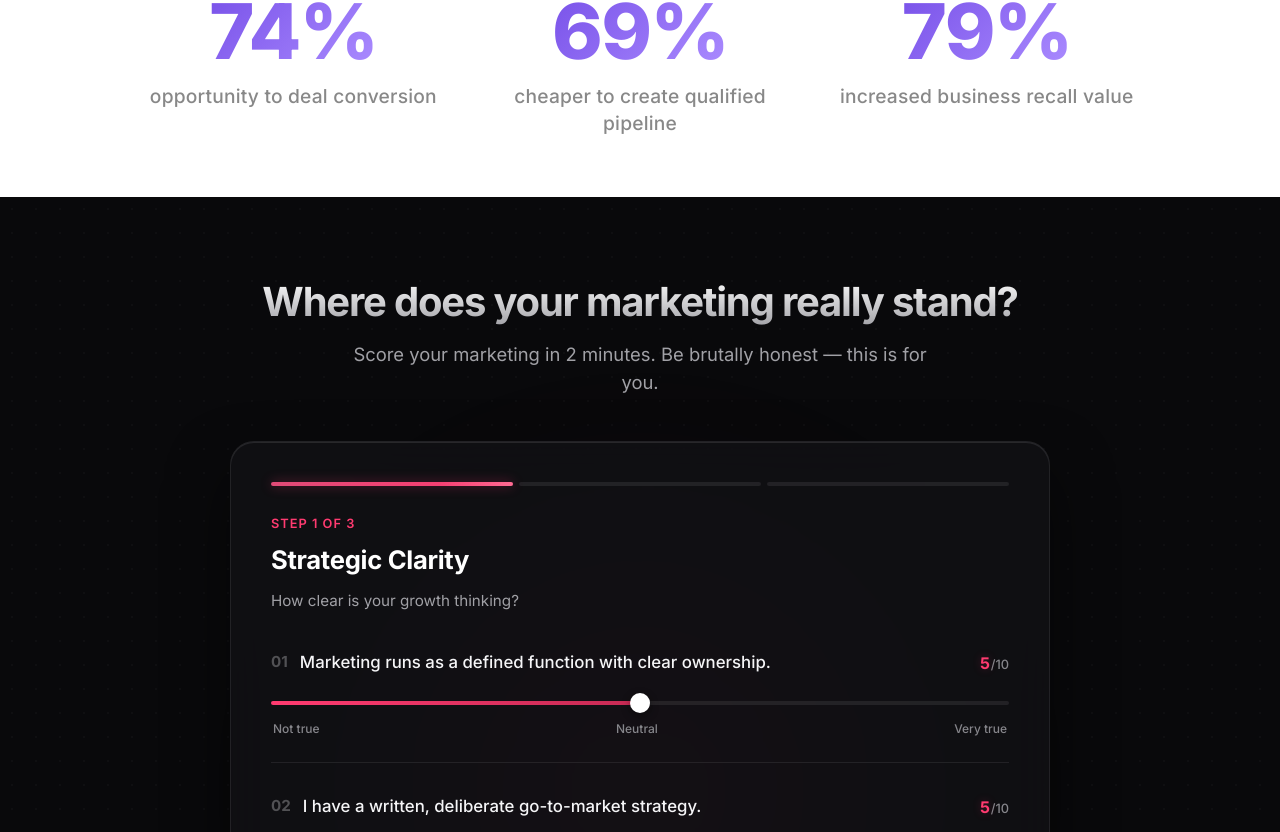
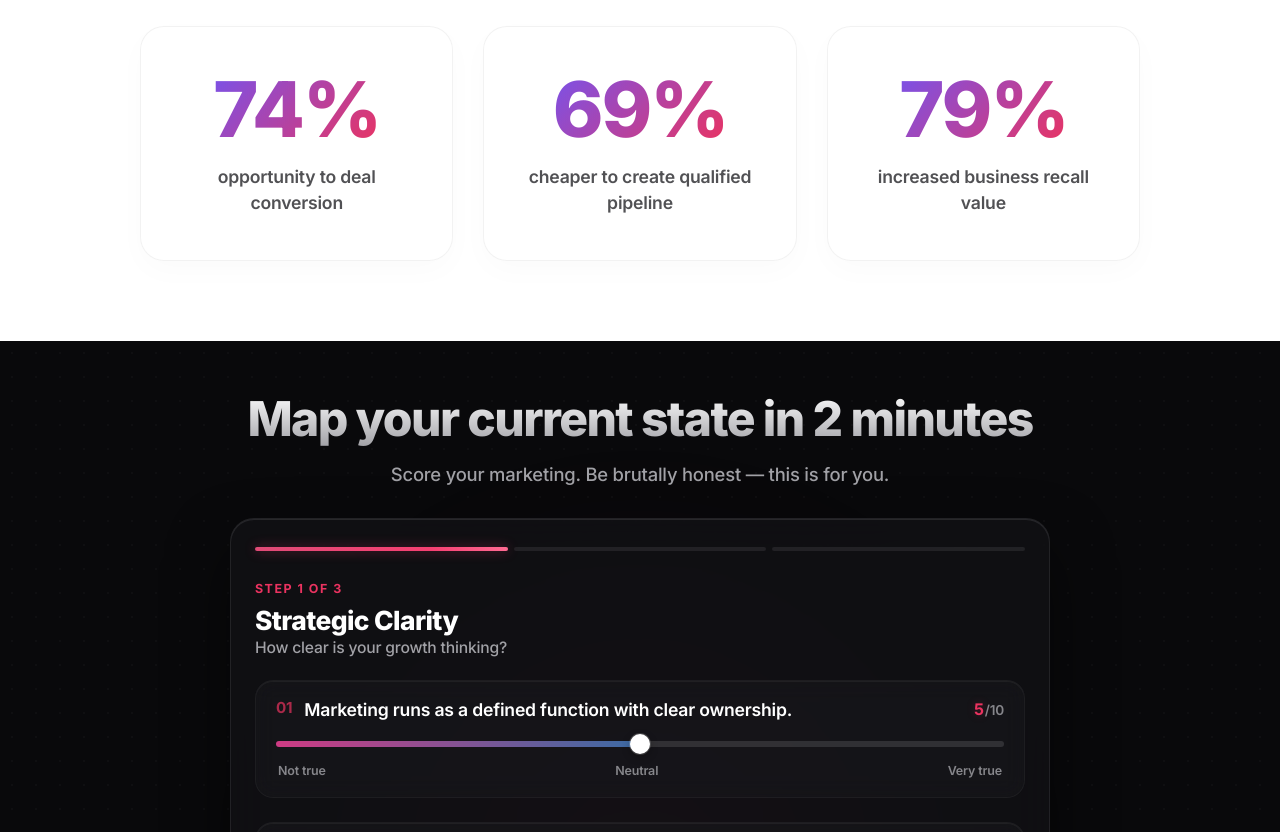
Before and after one commit to ajinkya-modse/communic8, a Next.js app: page / in a window 1280 px wide. Shown: the part 4988-5820 px from the top of the page. Built offline with nearby package versions, Linux system fonts and the light colour scheme.

Commit message:
assessment question section update

```diff
--- a/app/globals.css
+++ b/app/globals.css
@@ -1044,36 +1044,38 @@ a {
 
 /* Metrics Section Styles */
 .metrics-section {
-  background: #ffffff;
-  padding: 60px 24px;
+  background: transparent;
+  padding: 80px 24px;
   text-align: center;
+  position: relative;
 }
 
 .metrics-heading {
   font-family: Georgia, serif, var(--font-family-base);
   font-style: italic;
   font-weight: 500;
-  font-size: 2.75rem;
+  font-size: 3rem;
   color: #1d1d1f;
   margin-bottom: 16px;
   letter-spacing: -0.5px;
 }
 
 .metrics-subheading {
-  font-size: 1.15rem;
-  color: #86868b;
+  font-size: 1.25rem;
+  color: #6e6e73;
   margin-bottom: 60px;
-  max-width: 600px;
+  max-width: 650px;
   margin-left: auto;
   margin-right: auto;
   line-height: 1.5;
-  font-weight: 400;
+  font-weight: 500;
+  letter-spacing: -0.2px;
 }
 
 .metrics-grid {
   display: grid;
   grid-template-columns: repeat(3, 1fr);
-  gap: 60px 40px;
+  gap: 30px;
   max-width: 1000px;
   margin: 0 auto;
 }
@@ -1082,26 +1084,42 @@ a {
   display: flex;
   flex-direction: column;
   align-items: center;
+  background: rgba(255, 255, 255, 0.72);
+  border: 1px solid rgba(0, 0, 0, 0.05);
+  border-radius: 24px;
+  padding: 45px 30px;
+  box-shadow: 0 1px 0 rgba(255, 255, 255, 0.8) inset, 0 10px 30px rgba(0, 0, 0, 0.02);
+  backdrop-filter: blur(20px);
+  -webkit-backdrop-filter: blur(20px);
+  transition: all 0.4s cubic-bezier(0.16, 1, 0.3, 1);
+}
+
+.metric-item:hover {
+  transform: translateY(-8px);
+  box-shadow: 0 1px 0 rgba(255, 255, 255, 0.8) inset, 0 25px 50px rgba(0, 0, 0, 0.06);
+  border-color: rgba(121, 82, 233, 0.2);
 }
 
 .metric-number {
   font-size: 4.8rem;
   font-weight: 800;
   line-height: 1;
-  margin-bottom: 12px;
-  letter-spacing: -1.5px;
-  background: var(--gradient-purple-text);
+  margin-bottom: 16px;
+  letter-spacing: -2px;
+  background: linear-gradient(135deg, #7952e9 0%, #eb3360 100%);
   -webkit-background-clip: text;
   -webkit-text-fill-color: transparent;
+  background-clip: text;
+  text-fill-color: transparent;
   display: inline-block;
 }
 
 .metric-label {
-  font-size: 1.2rem;
-  font-weight: 500;
-  color: #888888;
-  letter-spacing: 0.2px;
-  line-height: 1.4;
+  font-size: 1.1rem;
+  font-weight: 600;
+  color: #515154;
+  letter-spacing: -0.2px;
+  line-height: 1.45;
 }
 
 /* Bio & Call to Action Section */
@@ -2274,7 +2292,7 @@ html.lenis body {
 /* Diagnostic Assessment Section */
 .assessment-section {
   background: #09090b;
-  padding: 80px 24px;
+  padding: 50px 24px;
   position: relative;
   overflow: hidden;
 }
@@ -2318,27 +2336,28 @@ html.lenis body {
 }
 
 .assessment-title {
-  font-size: 2.5rem;
-  font-weight: 700;
+  font-size: 3rem;
+  font-weight: 800;
   background: linear-gradient(180deg, #ffffff 0%, #a1a1a6 100%);
   -webkit-background-clip: text;
   -webkit-text-fill-color: transparent;
   background-clip: text;
   text-fill-color: transparent;
-  letter-spacing: -1.2px;
+  letter-spacing: -1.6px;
   margin-bottom: 14px;
-  line-height: 1.25;
+  line-height: 1.15;
 }
 
 .assessment-subtitle {
   font-size: 1.15rem;
   color: #a1a1a6;
-  margin-bottom: 45px;
+  margin-bottom: 30px;
   max-width: 600px;
   margin-left: auto;
   margin-right: auto;
   line-height: 1.5;
-  font-weight: 400;
+  font-weight: 500;
+  letter-spacing: -0.2px;
 }
 
 .assessment-card-wrapper {
@@ -2351,7 +2370,7 @@ html.lenis body {
   background: rgba(18, 18, 22, 0.75);
   border: 1px solid rgba(255, 255, 255, 0.08);
   border-radius: 24px;
-  padding: 40px;
+  padding: 28px 24px;
   box-shadow: 0 30px 60px rgba(0, 0, 0, 0.5), inset 0 1px 0 rgba(255, 255, 255, 0.1);
   backdrop-filter: blur(20px);
   -webkit-backdrop-filter: blur(20px);
@@ -2409,51 +2428,64 @@ html.lenis body {
 }
 
 .apple-progress-header {
-  margin-bottom: 28px;
+  margin-bottom: 20px;
 }
 
 .apple-step-tag {
-  font-size: 0.8rem;
-  font-weight: 600;
-  color: #ff3b70;
+  font-size: 0.78rem;
+  font-weight: 700;
+  color: #eb3360;
   text-transform: uppercase;
-  letter-spacing: 1px;
+  letter-spacing: 1.5px;
 }
 
 .apple-step-title {
-  font-size: 1.6rem;
-  font-weight: 700;
+  font-size: 1.65rem;
+  font-weight: 800;
   color: #ffffff;
   margin-top: 4px;
-  letter-spacing: -0.3px;
+  letter-spacing: -0.6px;
+  line-height: 1.2;
 }
 
 .apple-step-desc {
-  font-size: 0.95rem;
+  font-size: 0.98rem;
   color: #a1a1a6;
   margin-top: -20px;
-  margin-bottom: 30px;
-  font-weight: 400;
+  margin-bottom: 20px;
+  font-weight: 500;
+  letter-spacing: -0.2px;
+  line-height: 1.5;
 }
 
 /* Questions list and items */
 .block-questions-list {
   display: flex;
   flex-direction: column;
-  gap: 24px;
+  gap: 12px;
 }
 
 .assessment-question-item {
-  background: transparent;
-  border-bottom: 1px solid rgba(255, 255, 255, 0.08);
-  padding-bottom: 24px;
-  padding-top: 8px;
-  transition: all 0.3s ease;
+  background: rgba(255, 255, 255, 0.02);
+  border: 1px solid rgba(255, 255, 255, 0.04);
+  border-radius: 18px;
+  padding: 16px 20px;
+  margin-bottom: 12px;
+  box-shadow: inset 0 1px 0 rgba(255, 255, 255, 0.05);
+  backdrop-filter: blur(10px);
+  -webkit-backdrop-filter: blur(10px);
+  transition: all 0.4s cubic-bezier(0.16, 1, 0.3, 1);
 }
 
 .assessment-question-item:last-child {
-  border-bottom: none;
-  padding-bottom: 0;
+  margin-bottom: 0;
+}
+
+.assessment-question-item:hover {
+  background: rgba(255, 255, 255, 0.05);
+  border-color: rgba(255, 59, 112, 0.25);
+  box-shadow: inset 0 1px 0 rgba(255, 255, 255, 0.08), 0 8px 24px rgba(0, 0, 0, 0.2);
+  transform: translateY(-2px);
 }
 
 .question-text-row {
@@ -2461,7 +2493,7 @@ html.lenis body {
   justify-content: space-between;
   align-items: flex-start;
   gap: 20px;
-  margin-bottom: 18px;
+  margin-bottom: 12px;
 }
 
 .question-left-side {
@@ -2473,15 +2505,17 @@ html.lenis body {
 .question-index {
   font-size: 0.95rem;
   font-weight: 700;
-  color: #515154;
+  color: rgba(235, 51, 96, 0.7);
   line-height: 1.4;
+  letter-spacing: -0.3px;
 }
 
 .question-statement {
-  font-size: 1.05rem;
-  font-weight: 500;
-  color: #f5f5f7;
-  line-height: 1.4;
+  font-size: 1.1rem;
+  font-weight: 600;
+  color: #ffffff;
+  line-height: 1.45;
+  letter-spacing: -0.2px;
 }
 
 /* Slider Controls */
@@ -2489,18 +2523,50 @@ html.lenis body {
   display: flex;
   flex-direction: column;
   gap: 8px;
+}
+
+@property --slider-color-1 {
+  syntax: '<color>';
+  inherits: false;
+  initial-value: #007ebb;
+}
+
+@property --slider-color-2 {
+  syntax: '<color>';
+  inherits: false;
+  initial-value: #7952e9;
+}
+
+@keyframes sliderColorCycle {
+  0% {
+    --slider-color-1: #007ebb;
+    --slider-color-2: #7952e9;
+  }
+  33% {
+    --slider-color-1: #7952e9;
+    --slider-color-2: #eb3360;
+  }
+  66% {
+    --slider-color-1: #eb3360;
+    --slider-color-2: #007ebb;
+  }
+  100% {
+    --slider-color-1: #007ebb;
+    --slider-color-2: #7952e9;
+  }
 }
 
 .slider-range-input {
   -webkit-appearance: none;
   width: 100%;
-  height: 4px;
-  background: linear-gradient(to right, #ff3b70 0%, #c72a54 var(--value), rgba(255, 255, 255, 0.08) var(--value), rgba(255, 255, 255, 0.08) 100%);
-  border-radius: 2px;
+  height: 6px;
+  background: linear-gradient(to right, var(--slider-color-1) 0%, var(--slider-color-2) var(--value), rgba(255, 255, 255, 0.12) var(--value), rgba(255, 255, 255, 0.12) 100%);
+  border-radius: 3px;
   outline: none;
   border: none;
   margin: 6px 0;
-  transition: background 0.1s ease;
+  transition: background 0.15s ease;
+  animation: sliderColorCycle 12s linear infinite;
 }
 
 /* Apple Slider Thumb */
@@ -2512,22 +2578,19 @@ html.lenis body {
   border-radius: 50%;
   background: #ffffff;
   cursor: pointer;
-  border: 0.5px solid rgba(255, 255, 255, 0.8);
-  box-shadow: 0 3px 8px rgba(0, 0, 0, 0.4);
-  transition: transform 0.1s ease, border-color 0.1s ease, box-shadow 0.1s ease;
+  border: none;
+  box-shadow: 0 3px 8px rgba(0, 0, 0, 0.3), 0 0 0 1px rgba(255, 255, 255, 0.2);
+  transition: transform 0.2s cubic-bezier(0.16, 1, 0.3, 1), box-shadow 0.2s cubic-bezier(0.16, 1, 0.3, 1);
 }
 
 .slider-range-input::-webkit-slider-thumb:hover {
-  transform: scale(1.15);
-  border-color: #ff3b70;
-  box-shadow: 0 0 0 6px rgba(255, 59, 112, 0.25), 0 3px 8px rgba(0, 0, 0, 0.4);
+  transform: scale(1.2);
+  box-shadow: 0 0 0 8px rgba(255, 59, 112, 0.25), 0 4px 12px rgba(0, 0, 0, 0.4);
 }
 
 .slider-range-input:active::-webkit-slider-thumb {
-  transform: scale(1.2);
-  background: #ffffff;
-  border-color: #ff3b70;
-  box-shadow: 0 0 0 10px rgba(255, 59, 112, 0.35), 0 3px 8px rgba(0, 0, 0, 0.5);
+  transform: scale(1.3);
+  box-shadow: 0 0 0 12px rgba(255, 59, 112, 0.35), 0 4px 16px rgba(0, 0, 0, 0.5);
 }
 
 .slider-range-input::-moz-range-thumb {
@@ -2536,22 +2599,19 @@ html.lenis body {
   border-radius: 50%;
   background: #ffffff;
   cursor: pointer;
-  border: 0.5px solid rgba(255, 255, 255, 0.8);
-  box-shadow: 0 3px 8px rgba(0, 0, 0, 0.4);
-  transition: transform 0.1s ease, border-color 0.1s ease, box-shadow 0.1s ease;
+  border: none;
+  box-shadow: 0 3px 8px rgba(0, 0, 0, 0.3), 0 0 0 1px rgba(255, 255, 255, 0.2);
+  transition: transform 0.2s cubic-bezier(0.16, 1, 0.3, 1), box-shadow 0.2s cubic-bezier(0.16, 1, 0.3, 1);
 }
 
 .slider-range-input::-moz-range-thumb:hover {
-  transform: scale(1.15);
-  border-color: #ff3b70;
-  box-shadow: 0 0 0 6px rgba(255, 59, 112, 0.25), 0 3px 8px rgba(0, 0, 0, 0.4);
+  transform: scale(1.2);
+  box-shadow: 0 0 0 8px rgba(255, 59, 112, 0.25), 0 4px 12px rgba(0, 0, 0, 0.4);
 }
 
 .slider-range-input:active::-moz-range-thumb {
-  transform: scale(1.2);
-  background: #ffffff;
-  border-color: #ff3b70;
-  box-shadow: 0 0 0 10px rgba(255, 59, 112, 0.35), 0 3px 8px rgba(0, 0, 0, 0.5);
+  transform: scale(1.3);
+  box-shadow: 0 0 0 12px rgba(255, 59, 112, 0.35), 0 4px 16px rgba(0, 0, 0, 0.5);
 }
 
 .slider-meta-info {
@@ -2564,26 +2624,28 @@ html.lenis body {
   display: flex;
   justify-content: space-between;
   width: 100%;
-  font-size: 0.75rem;
+  font-size: 0.78rem;
   color: #86868b;
-  font-weight: 500;
+  font-weight: 600;
+  letter-spacing: -0.15px;
   padding: 0 2px;
 }
 
 .slider-score-display {
   display: flex;
   align-items: baseline;
-  font-size: 0.8rem;
+  font-size: 0.85rem;
   color: #86868b;
-  font-weight: 500;
+  font-weight: 600;
+  letter-spacing: -0.2px;
 }
 
 .slider-score-val {
   font-size: 1rem;
   font-weight: 700;
-  color: #ff3b70;
+  color: #eb3360;
   margin-right: 1px;
-  text-shadow: 0 0 8px rgba(255, 59, 112, 0.25);
+  text-shadow: 0 0 8px rgba(235, 51, 96, 0.25);
 }
 
 @keyframes scorePulse {
@@ -2593,12 +2655,12 @@ html.lenis body {
   }
   50% {
     transform: scale(1.25);
-    color: #ff3b70;
-    text-shadow: 0 0 12px rgba(255, 59, 112, 0.5);
+    color: #eb3360;
+    text-shadow: 0 0 12px rgba(235, 51, 96, 0.5);
   }
   100% {
     transform: scale(1);
-    color: #ff3b70;
+    color: #eb3360;
   }
 }
 
--- a/app/page.js
+++ b/app/page.js
@@ -1259,9 +1259,9 @@ export default function Home() {
         {/* Interactive GTM Assessment Section */}
         <section id="assessment" className="assessment-section">
           <div className="assessment-container">
-            <h2 className="assessment-title">Where does your marketing really stand?</h2>
+            <h2 className="assessment-title">Map your current state in 2 minutes</h2>
             <p className="assessment-subtitle">
-              Score your marketing in 2 minutes. Be brutally honest — this is for you.
+              Score your marketing. Be brutally honest — this is for you.
             </p>
 
             <div className="assessment-card-wrapper">
```
